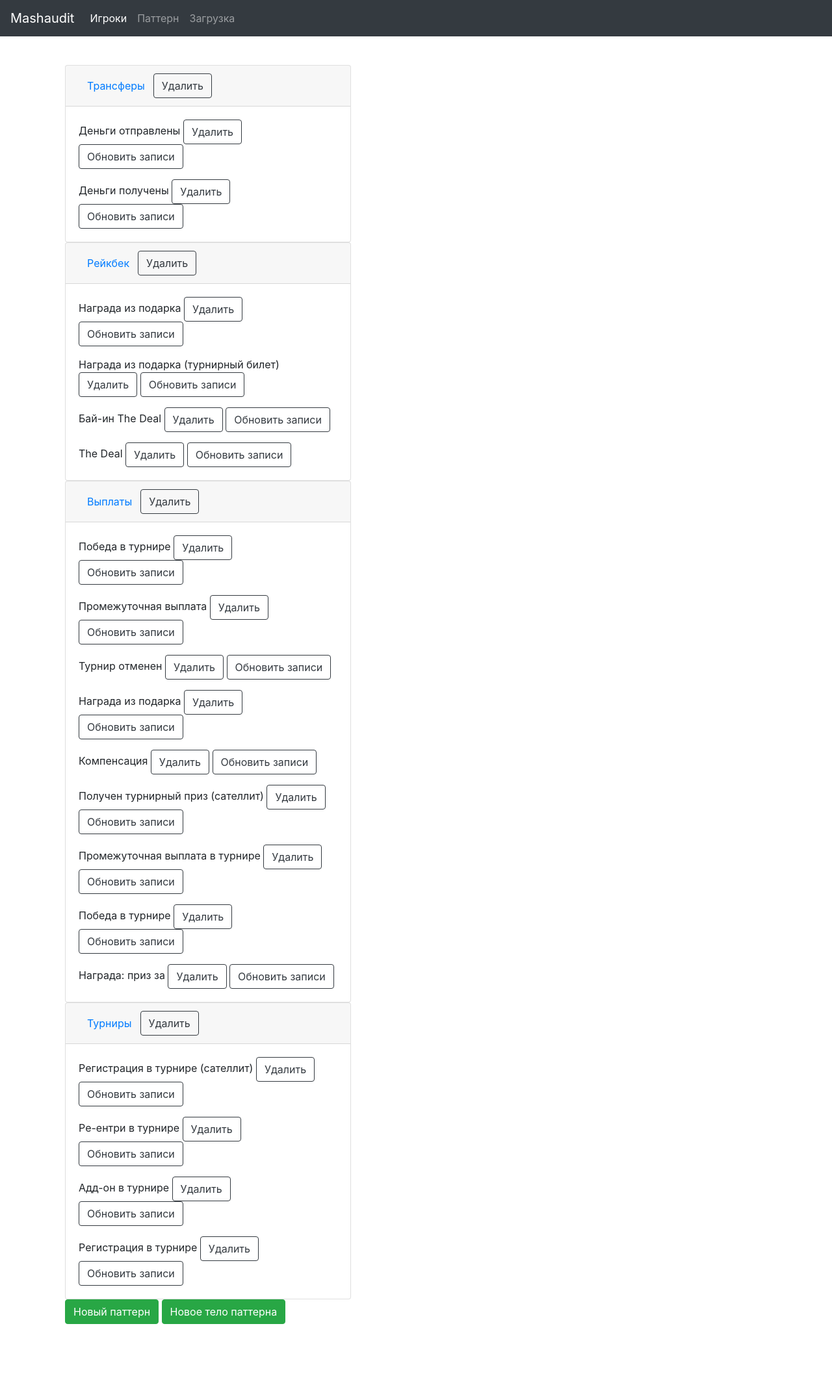
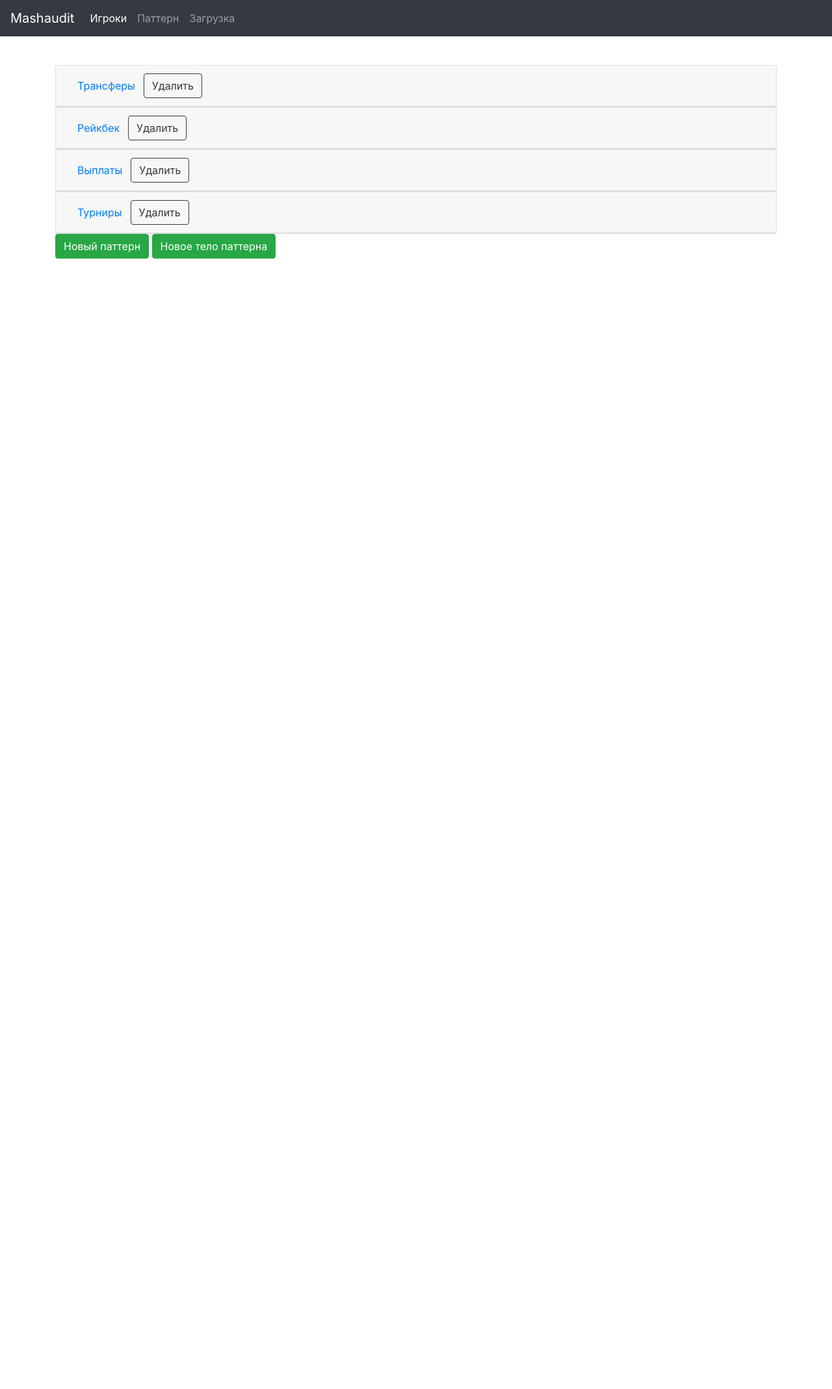
Before and after one commit to KokhanevychD/Mashaudition, a Django app: page /patteren/ in a window 1280 px wide. Shown: the whole page at 65% size. After the commit the page ends 398 px from the top, so only its background shows below. Run offline with Django 3.2, Linux system fonts and the light colour scheme; data comes from the database, SQL or seed files in the repository; both versions use the stored data as it was after the commit; some libraries are stand-ins or nearby versions.

Commit message:
some changes in templates

```diff
--- a/templates/base.html
+++ b/templates/base.html
@@ -39,11 +39,11 @@
           </form> {% endcomment %}
         </div>
       </nav>
-    <div class="col-sm-6 col-md-6" style="padding: 100px;">
+<div class="container" style='margin-top: 100px'>
      {% block content %}
 
       {% endblock content %}
-        </div>
+</div>
      <!-- Optional JavaScript -->
     <!-- jQuery first, then Popper.js, then Bootstrap JS -->
     <script src="https://code.jquery.com/jquery-3.4.1.slim.min.js" integrity="sha384-J6qa4849blE2+poT4WnyKhv5vZF5SrPo0iEjwBvKU7imGFAV0wwj1yYfoRSJoZ+n" crossorigin="anonymous"></script>
--- a/templates/patern/list.html
+++ b/templates/patern/list.html
@@ -7,7 +7,7 @@
     <div class="card">
       <div class="card-header" id="headingOne">
         <h5 class="mb-0">
-          <button class="btn btn-link" data-toggle="collapse" data-target="#collapseOne" aria-expanded="true" aria-controls="collapseOne">
+          <button class="btn btn-link" data-toggle="collapse" data-target="#{{obj}}" aria-expanded="true" aria-controls="collapseOne">
             {{obj.pattern_name}}
             <a href="{{obj.del_absolute_url}}">
             <button type="button" class="btn btn-outline-dark">Удалить</button>
@@ -16,7 +16,7 @@
         </h5>
       </div>
 
-      <div id="collapseOne" class="collapse show" aria-labelledby="headingOne" data-parent="#accordion">
+      <div id="{{obj}}" class="collapse" aria-labelledby="headingOne" data-parent="#accordion">
         <div class="card-body">
         {% for item in obj.pattern_b.all %}
             <p class="card-text">
```
Also changed, not shown: templates/player/detail.html (+9 -0 lines), db.sqlite3.
